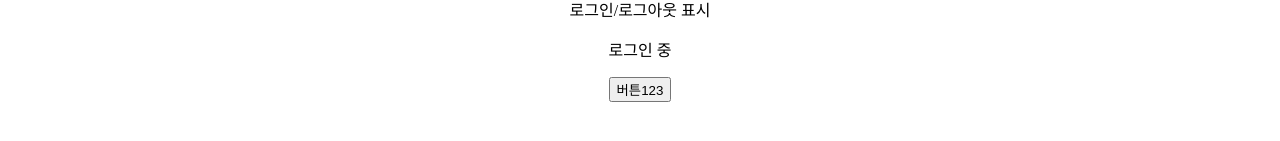
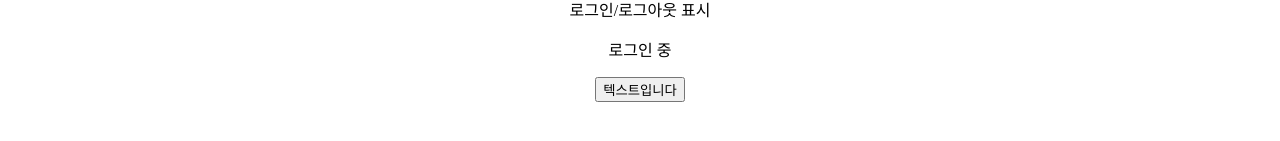
Before and after one commit to domino3333/react-diy, a React (Vite) app in the folder prac01/: page / in a window 1280 px wide. Shown: the part 281-422 px from the top of the page. Built offline with nearby package versions, Linux system fonts and the light colour scheme.

Commit message:
useState 사용, 부모 컴포넌트에서 자식컴포넌트에게 setter함수만 넘기기

```diff
--- a/prac01/src/components/CafeButton.jsx
+++ b/prac01/src/components/CafeButton.jsx
@@ -1,18 +1,10 @@
 
-const CafeButton = ({text}) => {
-
-    const onClickButton = (e) => {
-        console.log(e);
-        alert(text);
-    }
-
-
-
+const CafeButton = ({text,onClick}) => {
 
 
     return (
         <>
-            <button type="button" onClick={onClickButton}>버튼123</button>
+            <button type="button" onClick={onClick}>{text}</button>
         </>
     )
 }
```
